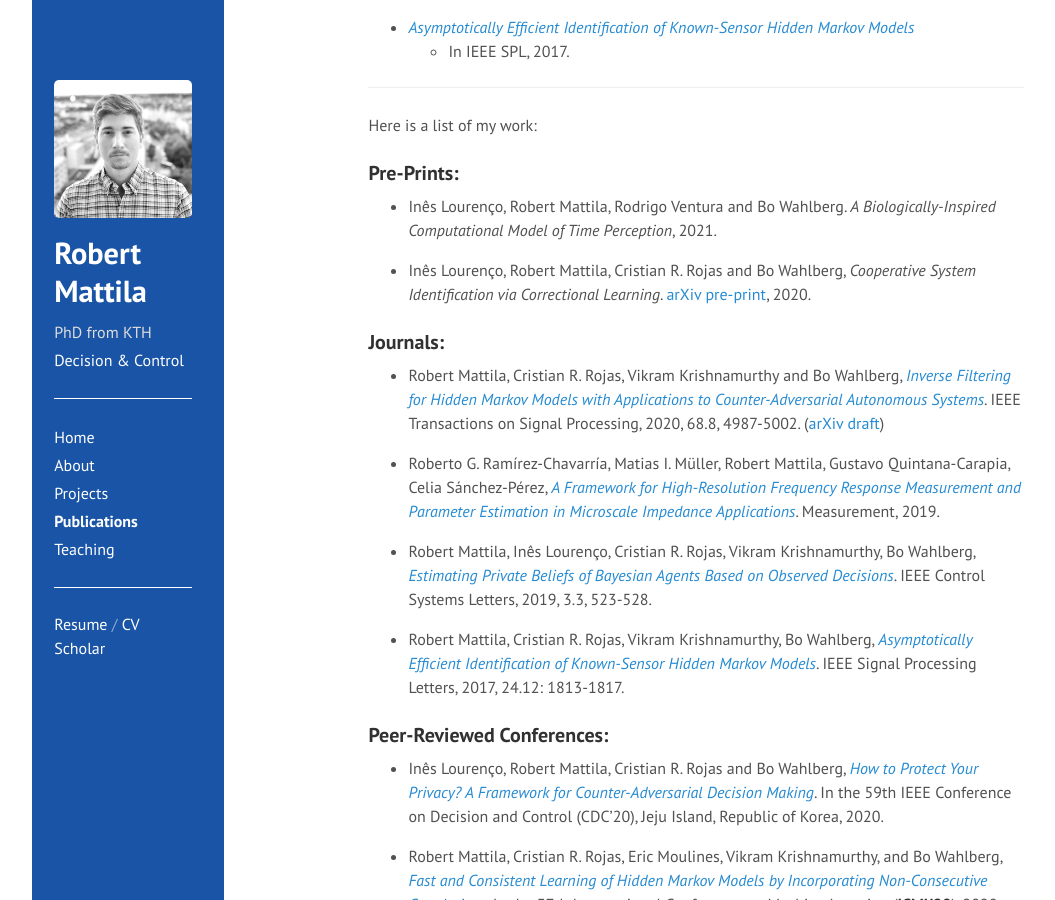
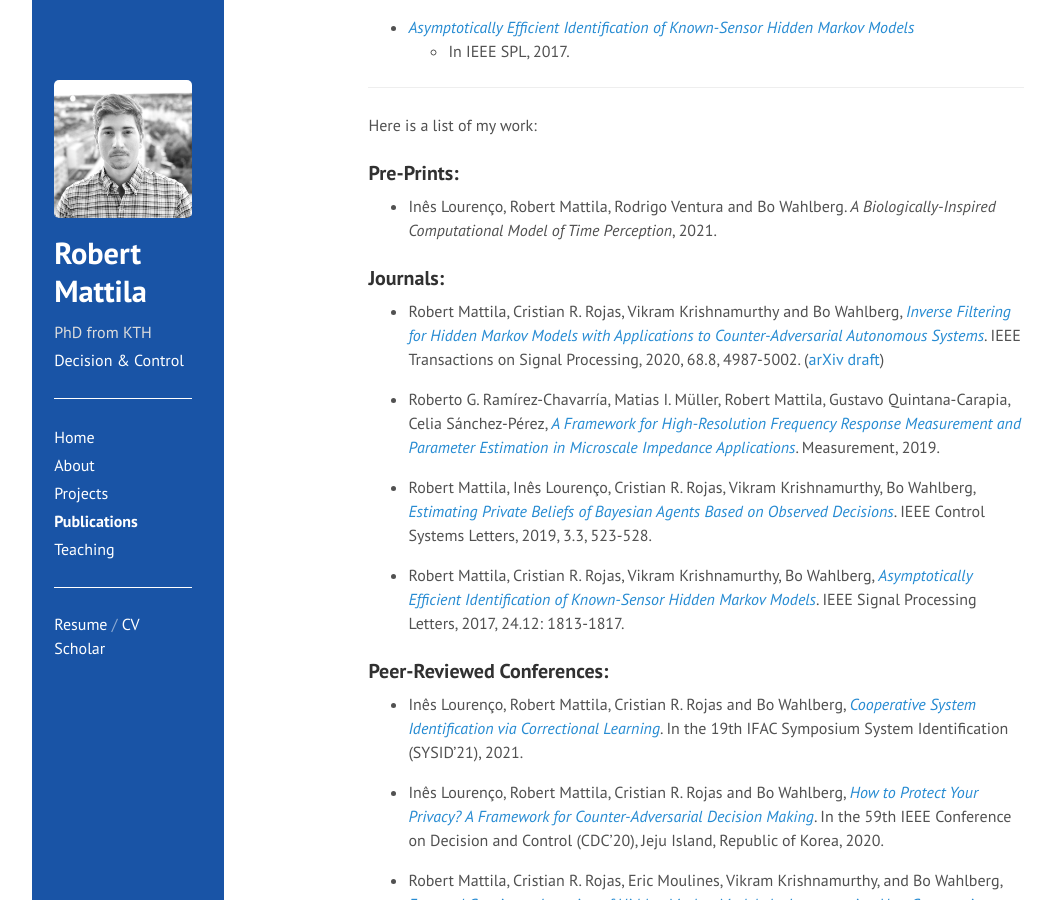
Before and after one commit to rmattila/rmattila.github.io, a Jekyll site: the page built from publications.md, in a window 1280 px wide and 900 px high, scrolled down 394 px. Shown: the whole window, without its empty margins (70-1125 px from the left). Built offline with Jekyll 4.4.1, drawn with Linux system fonts in a browser that asks for light colours; comment, search, counter and statistics services are not loaded.

Commit message:
update publication list

```diff
--- a/publications.md
+++ b/publications.md
@@ -33,10 +33,6 @@ Here is a list of my work:
 * Inês Lourenço, Robert Mattila, Rodrigo Ventura and Bo Wahlberg. *A Biologically-Inspired
   Computational Model of Time Perception*, 2021.
 
-* Inês Lourenço, Robert Mattila, Cristian R. Rojas and Bo Wahlberg, *Cooperative System
-  Identification via Correctional Learning*. [arXiv
-pre-print](https://arxiv.org/pdf/2012.05161.pdf), 2020.
-
 ### Journals:
 
 * Robert Mattila, Cristian R. Rojas, Vikram Krishnamurthy and Bo Wahlberg, *[Inverse
@@ -62,6 +58,9 @@ Models*](http://ieeexplore.ieee.org/document/8060991/).  IEEE Signal Processing
 
 ### Peer-Reviewed Conferences:
 
+* Inês Lourenço, Robert Mattila, Cristian R. Rojas and Bo Wahlberg, [*Cooperative System
+  Identification via Correctional Learning*](https://arxiv.org/pdf/2012.05161.pdf).  In
+the 19th IFAC Symposium System Identification (SYSID’21), 2021.
 
 * Inês Lourenço, Robert Mattila, Cristian R. Rojas and Bo Wahlberg, *[How to Protect Your
   Privacy?  A Framework for Counter-Adversarial Decision
```
